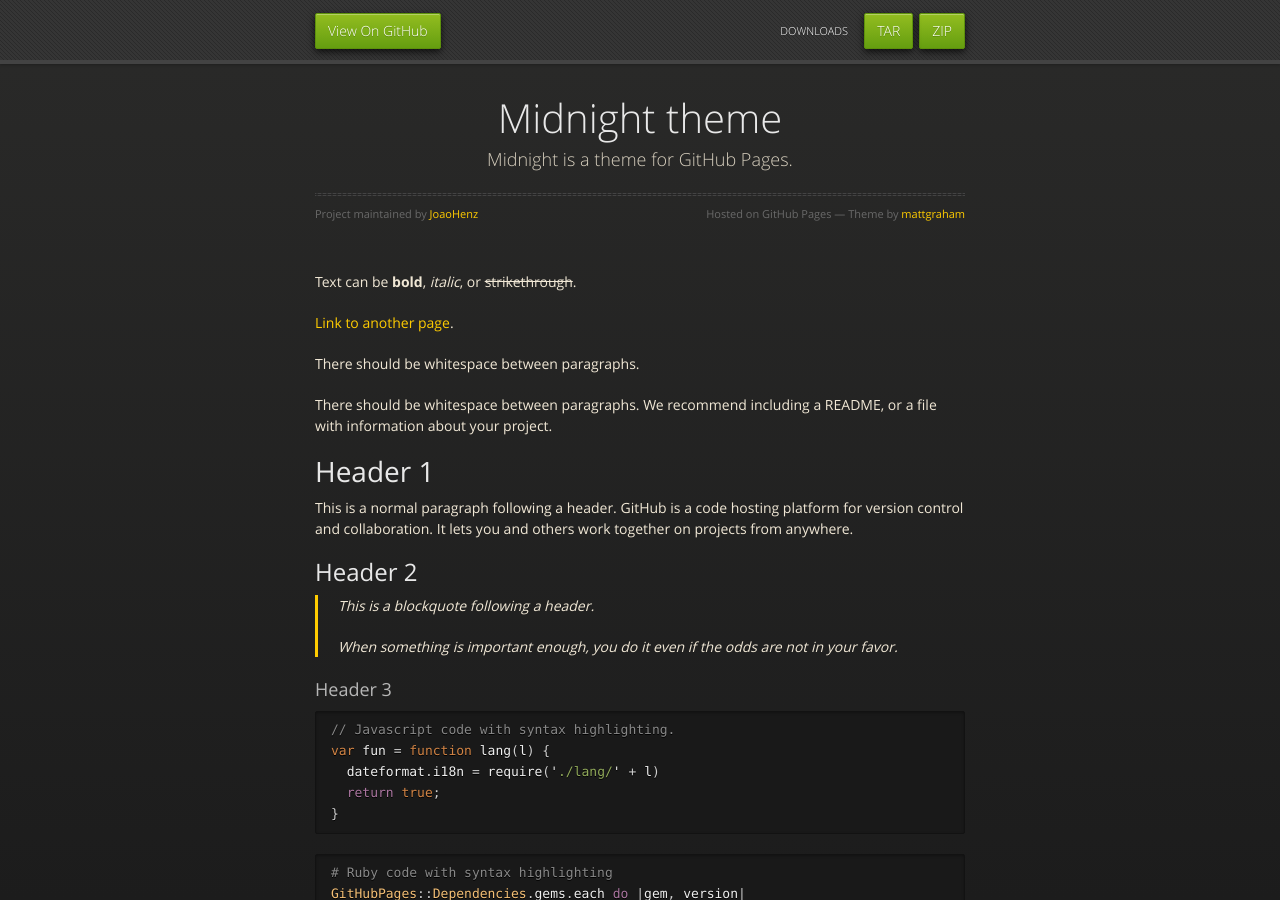
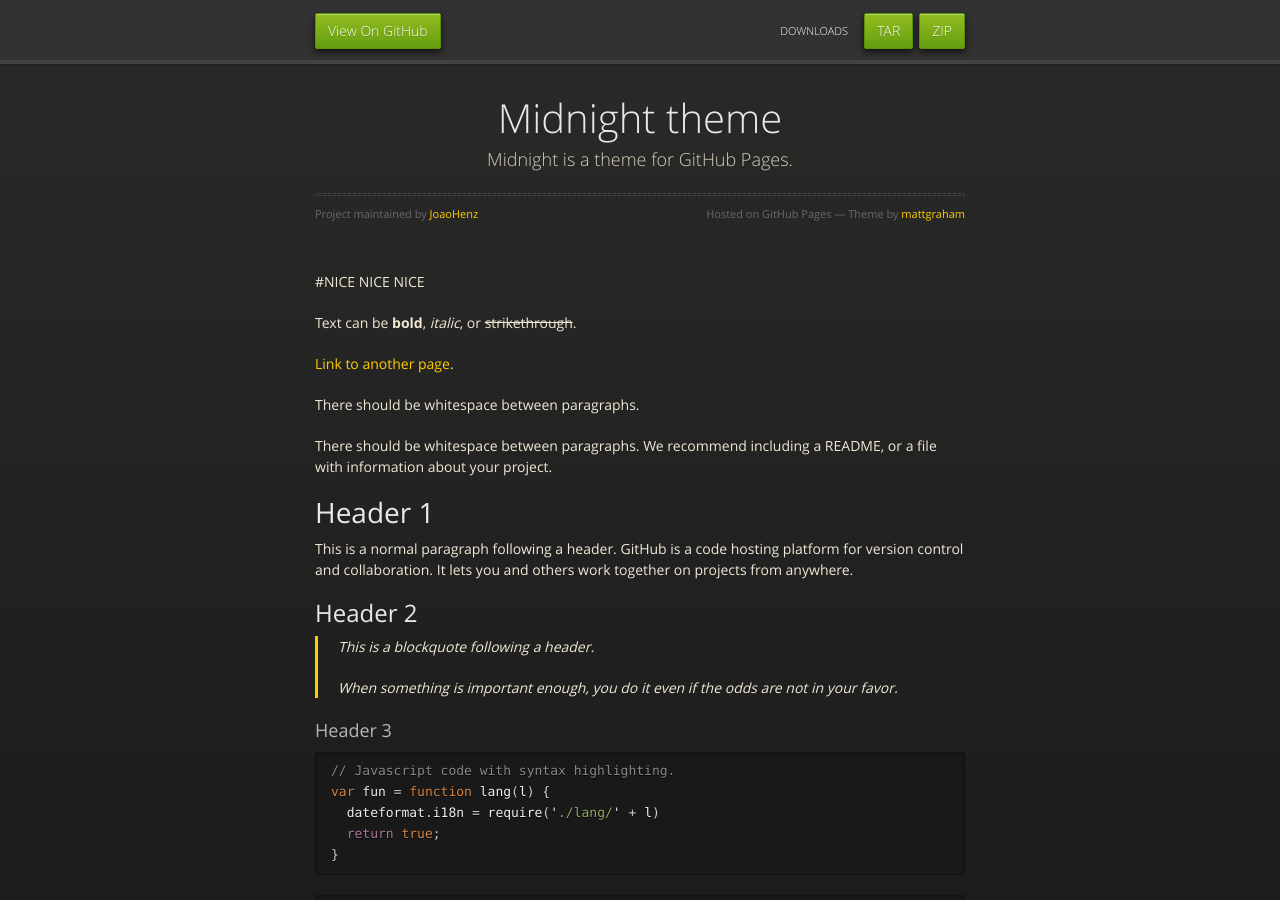
Before and after one commit to JoaoHenz/JoaoHenz.github.io, a Jekyll site: the page built from index.md, in a window 1280 px wide and 900 px high. Built offline with Jekyll 4.4.1, drawn with Linux system fonts in a browser that asks for light colours.

Commit message:
no message

```diff
--- a/index.md
+++ b/index.md
@@ -1,6 +1,8 @@
 ---
 layout: default
 ---
+
+#NICE NICE NICE
 
 Text can be **bold**, _italic_, or ~~strikethrough~~.
 
```
